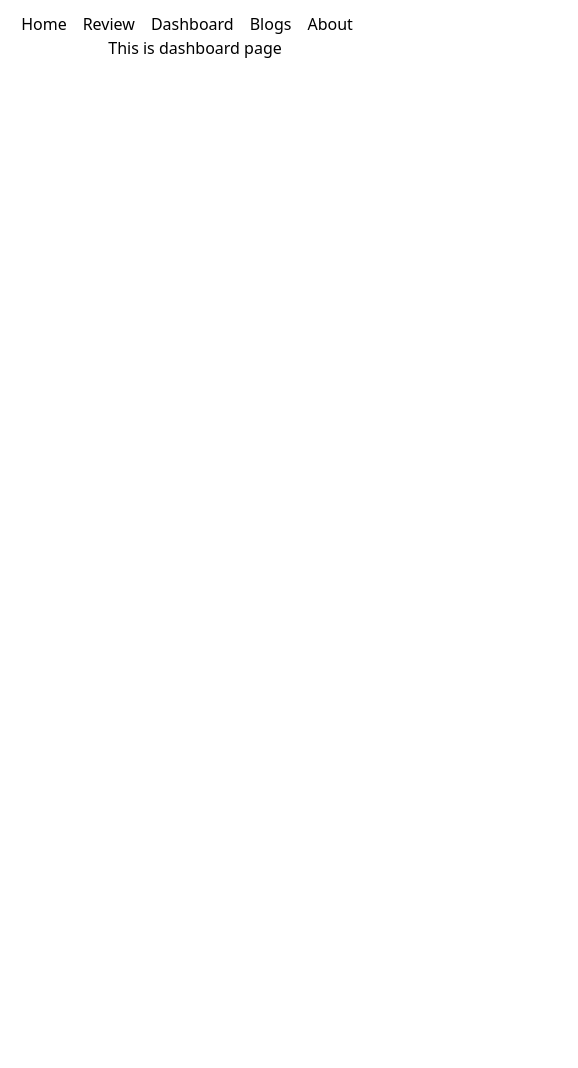
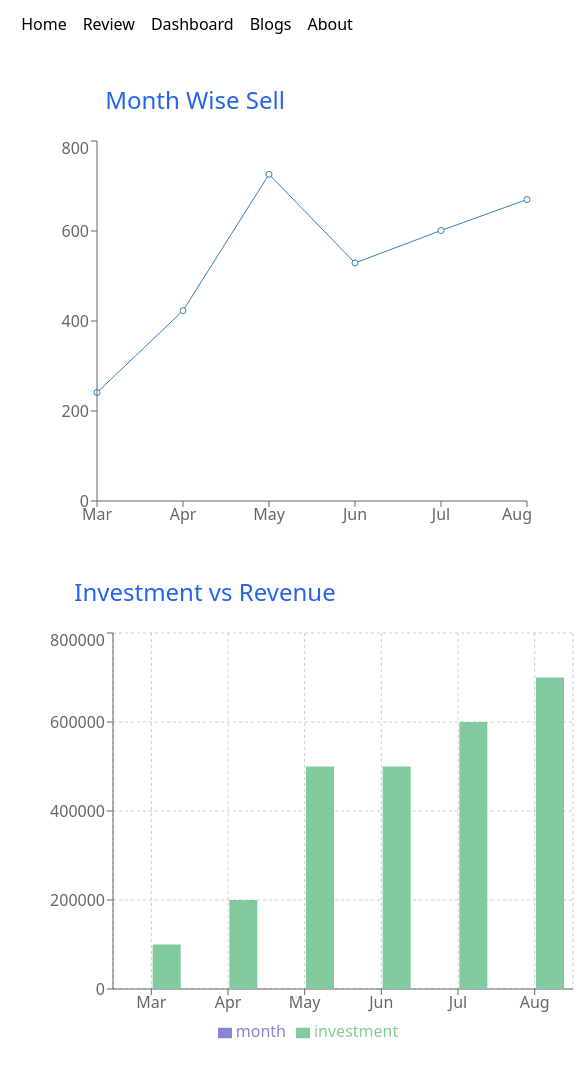
Before and after one commit to Rahat-hosen4mj/digital-trends, a React (Create React App) app: page /dashboard in a window 390 px wide. Shown: the whole page, 578 px wide, since content can reach past the window. Before the commit the page ends 844 px from the top, so only its background shows below. Built offline with nearby package versions, Linux system fonts and the light colour scheme.

Commit message:
responsive dashboard ready

```diff
--- a/package.json
+++ b/package.json
@@ -10,6 +10,7 @@
     "react-dom": "^18.1.0",
     "react-router-dom": "^6.3.0",
     "react-scripts": "5.0.1",
+    "recharts": "^2.1.10",
     "web-vitals": "^2.1.4"
   },
   "scripts": {
--- a/public/index.html
+++ b/public/index.html
@@ -24,7 +24,7 @@
       work correctly both with client-side routing and a non-root public URL.
       Learn how to configure a non-root public URL by running `npm run build`.
     -->
-    <title>React App</title>
+    <title>Digital Trends</title>
   </head>
   <body>
     <noscript>You need to enable JavaScript to run this app.</noscript>
--- a/src/components/Dashboard/Dashboard.js
+++ b/src/components/Dashboard/Dashboard.js
@@ -1,11 +1,84 @@
-import React from 'react';
+import React from "react";
+import {
+  Bar,
+  BarChart,
+  CartesianGrid,
+  Legend,
+  Line,
+  LineChart,
+  Tooltip,
+  XAxis,
+  YAxis,
+} from "recharts";
 
 const Dashboard = () => {
-    return (
-        <div>
-            <h2>This is dashboard page</h2>
-        </div>
-    );
+  const data = [
+    {
+      month: "Mar",
+      investment: 100000,
+      sell: 241,
+      revenue: 10401,
+    },
+    {
+      month: "Apr",
+      investment: 200000,
+      sell: 423,
+      revenue: 24500,
+    },
+    {
+      month: "May",
+      investment: 500000,
+      sell: 726,
+      revenue: 67010,
+    },
+    {
+      month: "Jun",
+      investment: 500000,
+      sell: 529,
+      revenue: 40405,
+    },
+    {
+      month: "Jul",
+      investment: 600000,
+      sell: 601,
+      revenue: 50900,
+    },
+    {
+      month: "Aug",
+      investment: 700000,
+      sell: 670,
+      revenue: 61000,
+    },
+  ];
+  return (
+    <div className="grid grid-cols-1 md:grid-cols-2 px-2">
+      <div className="px-3 mx-3 mt-12">
+        <h2 className="text-2xl text-blue-600 font-medium mb-5">
+          Month Wise Sell
+        </h2>
+        <LineChart width={500} height={400} data={data}>
+          <Line dataKey={"sell"}></Line>
+          <XAxis dataKey={"month"}></XAxis>
+          <Tooltip />
+          <YAxis></YAxis>
+        </LineChart>
+      </div>
+      <div className="ml-5 mt-5 p-5">
+        <h2 className="text-2xl text-blue-600 font-medium mb-5">
+          Investment vs Revenue
+        </h2>
+        <BarChart width={530} height={420} data={data}>
+          <CartesianGrid strokeDasharray="3 3" />
+          <XAxis dataKey="month" />
+          <YAxis />
+          <Tooltip />
+          <Legend />
+          <Bar dataKey={"month"} fill="#8884d8" />
+          <Bar dataKey="investment" fill="#82ca9d" />
+        </BarChart>
+      </div>
+    </div>
+  );
 };
 
 export default Dashboard;
--- a/src/components/Home/Home.js
+++ b/src/components/Home/Home.js
@@ -2,9 +2,8 @@ import React from 'react';
 
 const Home = () => {
     return (
-        <div>
-            <h1>this is home page</h1>
-        </div>
+
+        <h2>hello peter</h2>
     );
 };
 
```
Also changed, not shown: 1 other file (tests, documents, lock files or other folders).
